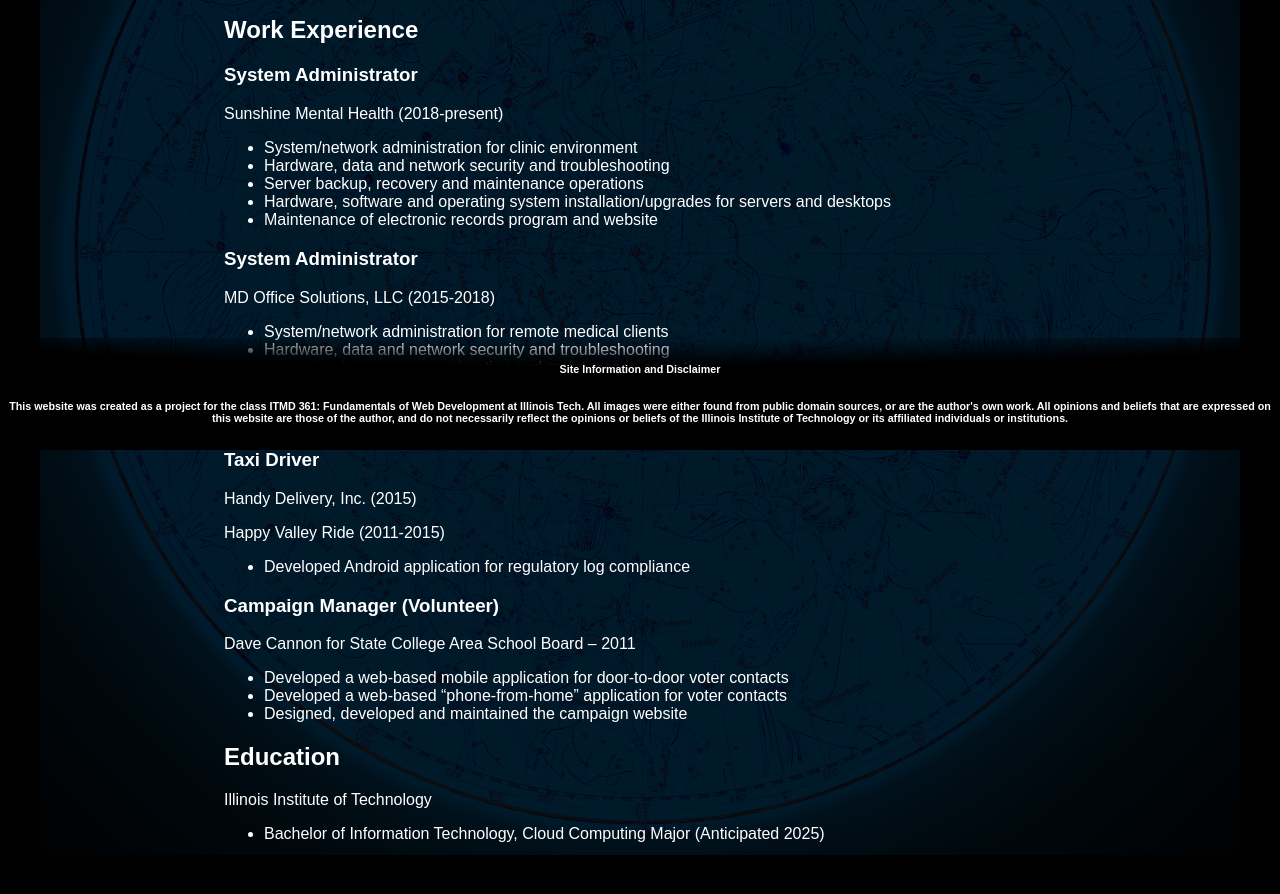
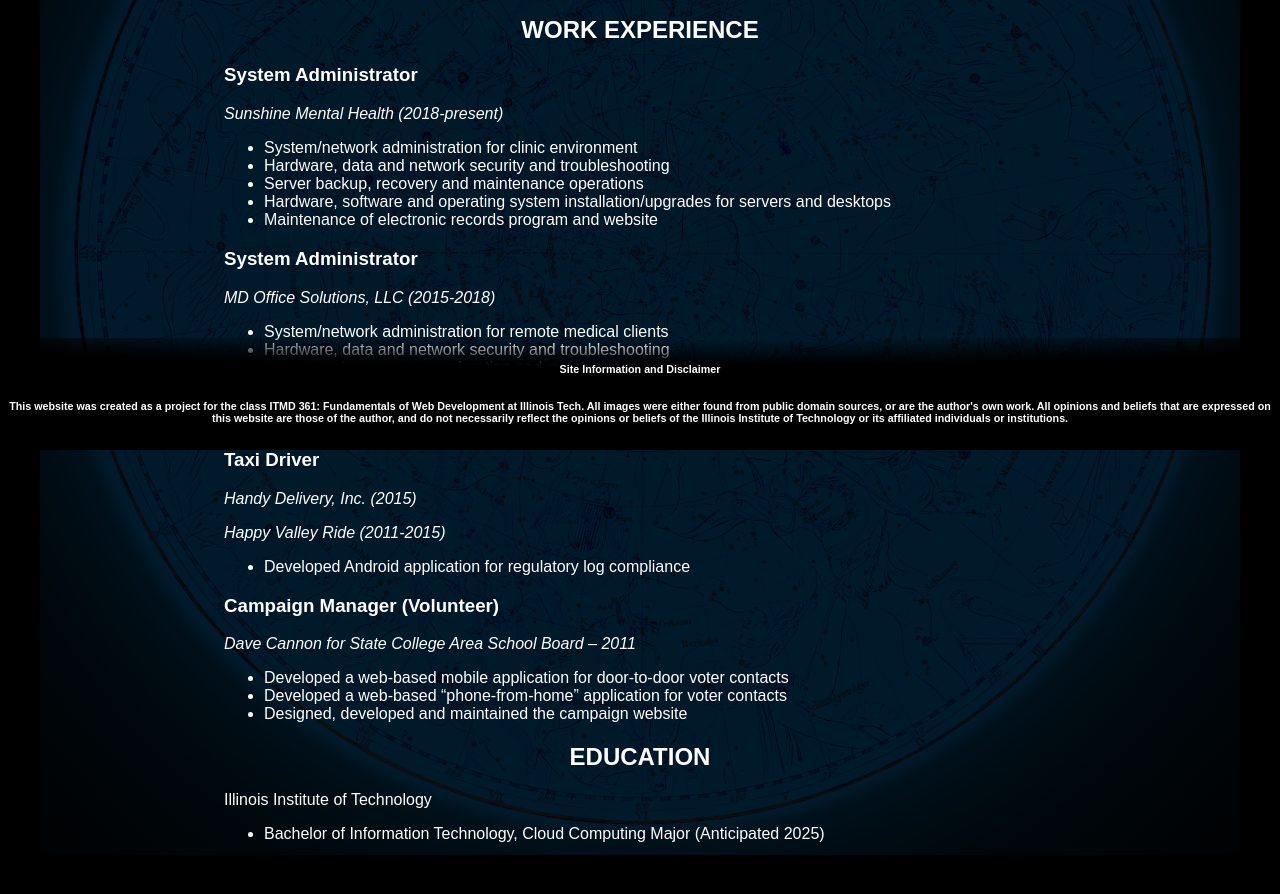
Before and after one commit to JPDIIT/webdev_project2, a plain HTML site: page resume.html in a window 1280 px wide. Shown: the part 350-1244 px from the top of the page. Drawn offline with Linux system fonts and the light colour scheme; a web font is replaced by a local one.

Commit message:
Style resume, put classes under divs
Apply font and heading styles to resume. Place center class style rule within divs.

```diff
--- a/css/style.css
+++ b/css/style.css
@@ -88,14 +88,14 @@ header h1 {
   text-align: center;
 }*/
 
-.centered {
+div.centered {
   margin:auto;
   left:0;
   right:0;
   text-align: center;
 }
 
-.centered img {
+div.centered img {
   max-width: 100%;
   max-height: 100%;
   position: relative;
@@ -103,3 +103,12 @@ header h1 {
   left:0;
   right:0;
 }
+
+h2.resume_category {
+  text-align: center;
+  text-transform: uppercase;
+}
+
+p.organization {
+  font-style: italic;
+}
--- a/resume.html
+++ b/resume.html
@@ -3,6 +3,9 @@
 <head>
   <meta charset="utf-8">
   <title>Resume</title>
+  <link rel="preconnect" href="https://fonts.googleapis.com">
+  <link rel="preconnect" href="https://fonts.gstatic.com" crossorigin>
+  <link href="https://fonts.googleapis.com/css2?family=Bruno+Ace&family=Gugi&display=swap" rel="stylesheet">
   <link rel="stylesheet" type="text/css" href="css/normalize.css">
   <link rel="stylesheet" type="text/css" href="css/style.css">
 </head>
@@ -18,7 +21,7 @@
     </ul>
   </nav>
   <main id="main-content">
-    <h2>Skills</h2>
+    <h2 class="resume_category">Skills</h2>
     <h3>Operations, Development and Support</h3>
     <ul>
       <li>Windows Server 2012, 2008, MS SQL Server 2014 & 2008, HyperV, IIS, Active Directory, DNS, FSMO, RDP, batch script automation, some VPN maintenance</li>
@@ -26,9 +29,9 @@
       <li>Server hardware maintenance, some Cisco networking software and hardware, Electronic Health Record software, Web service design</li>
       <li>PHP, SQL, HTML, CSS, Python, Java (Android focus), Javascript (jQuery) and some C#</li>
     </ul>
-    <h2>Work Experience</h2>
+    <h2 class="resume_category">Work Experience</h2>
     <h3>System Administrator</h3>
-    <p>Sunshine Mental Health (2018-present)</p>
+    <p class="organization">Sunshine Mental Health (2018-present)</p>
     <ul>
       <li>System/network administration for clinic environment</li>
       <li>Hardware, data and network security and troubleshooting</li>
@@ -37,7 +40,7 @@
       <li>Maintenance of electronic records program and website</li>
     </ul>
     <h3>System Administrator</h3>
-    <p>MD Office Solutions, LLC (2015-2018)</p>
+    <p class="organization">MD Office Solutions, LLC (2015-2018)</p>
     <ul>
       <li>System/network administration for remote medical clients</li>
       <li>Hardware, data and network security and troubleshooting</li>
@@ -47,19 +50,19 @@
       <li>Developed software for internal company projects, including task automation</li>
     </ul>
     <h3>Taxi Driver</h3>
-    <p>Handy Delivery, Inc. (2015)</p>
-    <p>Happy Valley Ride (2011-2015)</p>
+    <p class="organization">Handy Delivery, Inc. (2015)</p>
+    <p class="organization">Happy Valley Ride (2011-2015)</p>
     <ul>
       <li>Developed Android application for regulatory log compliance</li>
     </ul>
     <h3>Campaign Manager (Volunteer)</h3>
-    <p>Dave Cannon for State College Area School Board – 2011</p>
+    <p class="organization">Dave Cannon for State College Area School Board – 2011</p>
     <ul>
       <li>Developed a web-based mobile application for door-to-door voter contacts</li>
       <li>Developed a web-based “phone-from-home” application for voter contacts</li>
       <li>Designed, developed and maintained the campaign website</li>
     </ul>
-    <h2>Education</h2>
+    <h2 class="resume_category">Education</h2>
     <p>Illinois Institute of Technology</p>
       <ul>
         <li>Bachelor of Information Technology, Cloud Computing Major (Anticipated 2025)</li>
```
